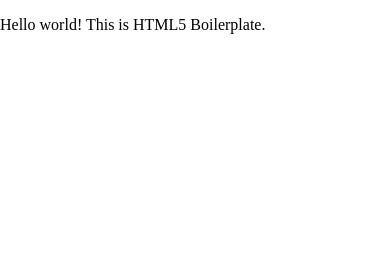
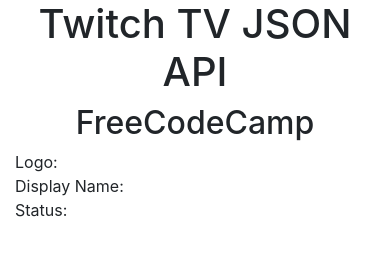
Before and after one commit to saurabhd2511/Twitch_API_sample_app, a plain HTML site: page index.html in a window 390 px wide. Drawn offline with nearby package versions, Linux system fonts and the light colour scheme.

Commit message:
updated html

```diff
--- a/index.html
+++ b/index.html
@@ -1,40 +1,35 @@
 <!doctype html>
 <html class="no-js" lang="">
-
 	<head>
 		<meta charset="utf-8">
 		<meta http-equiv="x-ua-compatible" content="ie=edge">
-  <title></title>
-  <meta name="description" content="">
-  <meta name="viewport" content="width=device-width, initial-scale=1, shrink-to-fit=no">
-
+		<title>Twitch TV JSON API</title>
 		<link rel="manifest" href="site.webmanifest">
 		<link rel="apple-touch-icon" href="icon.png">
-  <!-- Place favicon.ico in the root directory -->
-
-  <link rel="stylesheet" href="css/normalize.css">
-  <link rel="stylesheet" href="css/main.css">
+		<link rel="stylesheet" href="https://maxcdn.bootstrapcdn.com/bootstrap/4.0.0/css/bootstrap.min.css" integrity="sha384-Gn5384xqQ1aoWXA+058RXPxPg6fy4IWvTNh0E263XmFcJlSAwiGgFAW/dAiS6JXm" crossorigin="anonymous">
 	</head>
-
 	<body>
-  <!--[if lte IE 9]>
-    <p class="browserupgrade">You are using an <strong>outdated</strong> browser. Please <a href="https://browsehappy.com/">upgrade your browser</a> to improve your experience and security.</p>
-  <![endif]-->
-
-  <!-- Add your site or application content here -->
-  <p>Hello world! This is HTML5 Boilerplate.</p>
-  <script src="js/vendor/modernizr-3.6.0.min.js"></script>
-  <script src="https://code.jquery.com/jquery-3.3.1.min.js" integrity="sha256-FgpCb/KJQlLNfOu91ta32o/NMZxltwRo8QtmkMRdAu8=" crossorigin="anonymous"></script>
-  <script>window.jQuery || document.write('<script src="js/vendor/jquery-3.3.1.min.js"><\/script>')</script>
-  <script src="js/plugins.js"></script>
-  <script src="js/main.js"></script>
-
-  <!-- Google Analytics: change UA-XXXXX-Y to be your site's ID. -->
-  <script>
-    window.ga = function () { ga.q.push(arguments) }; ga.q = []; ga.l = +new Date;
-    ga('create', 'UA-XXXXX-Y', 'auto'); ga('send', 'pageview')
-  </script>
-  <script src="https://www.google-analytics.com/analytics.js" async defer></script>
+		<div class="container">
+			<div id="header" class="text-center">
+				<h1>Twitch TV JSON API</h1>
+				<h2>FreeCodeCamp</h2>
+				<h3 id="fcc_status"></h3>
+			</div>
+			<div class="row">
+				<div class="col-md-4">
+					Logo:
+				</div>
+				<div class="col-md-4">
+					Display Name:
+				</div>
+				<div class="col-md-4">
+					Status:
+				</div>
+			</div>
+			<div id="follower_info"></div>
+		</div>
+		<script src="https://code.jquery.com/jquery-3.2.1.slim.min.js" integrity="sha384-KJ3o2DKtIkvYIK3UENzmM7KCkRr/rE9/Qpg6aAZGJwFDMVNA/GpGFF93hXpG5KkN" crossorigin="anonymous"></script>
+		<script src="https://cdnjs.cloudflare.com/ajax/libs/popper.js/1.12.9/umd/popper.min.js" integrity="sha384-ApNbgh9B+Y1QKtv3Rn7W3mgPxhU9K/ScQsAP7hUibX39j7fakFPskvXusvfa0b4Q" crossorigin="anonymous"></script>
+		<script src="https://maxcdn.bootstrapcdn.com/bootstrap/4.0.0/js/bootstrap.min.js" integrity="sha384-JZR6Spejh4U02d8jOt6vLEHfe/JQGiRRSQQxSfFWpi1MquVdAyjUar5+76PVCmYl" crossorigin="anonymous"></script>
 	</body>
-
 </html>
```
Also changed, not shown: js/script.js (+8 -0 lines). Lines whose indentation alone changed are shown as unchanged.
